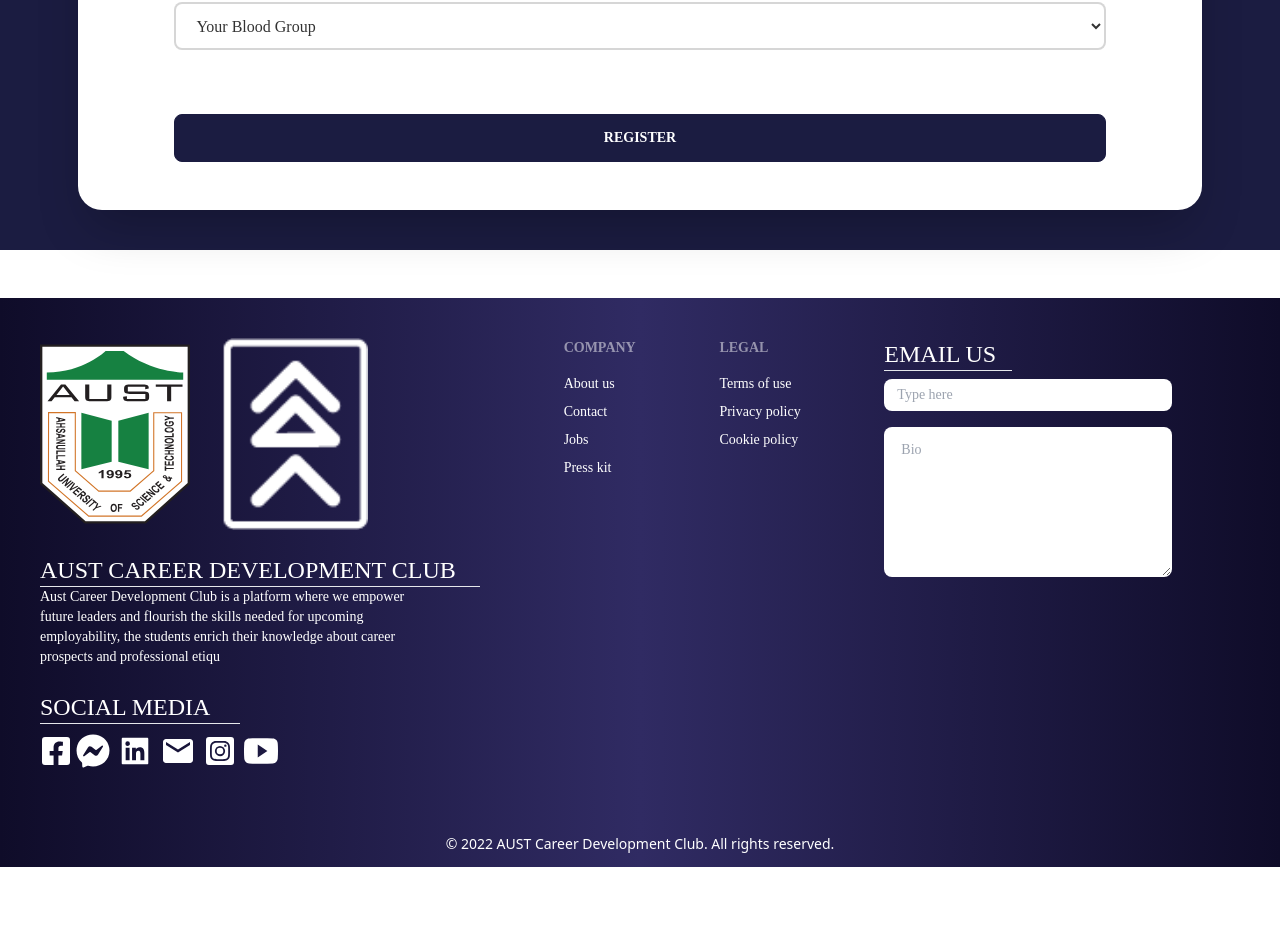
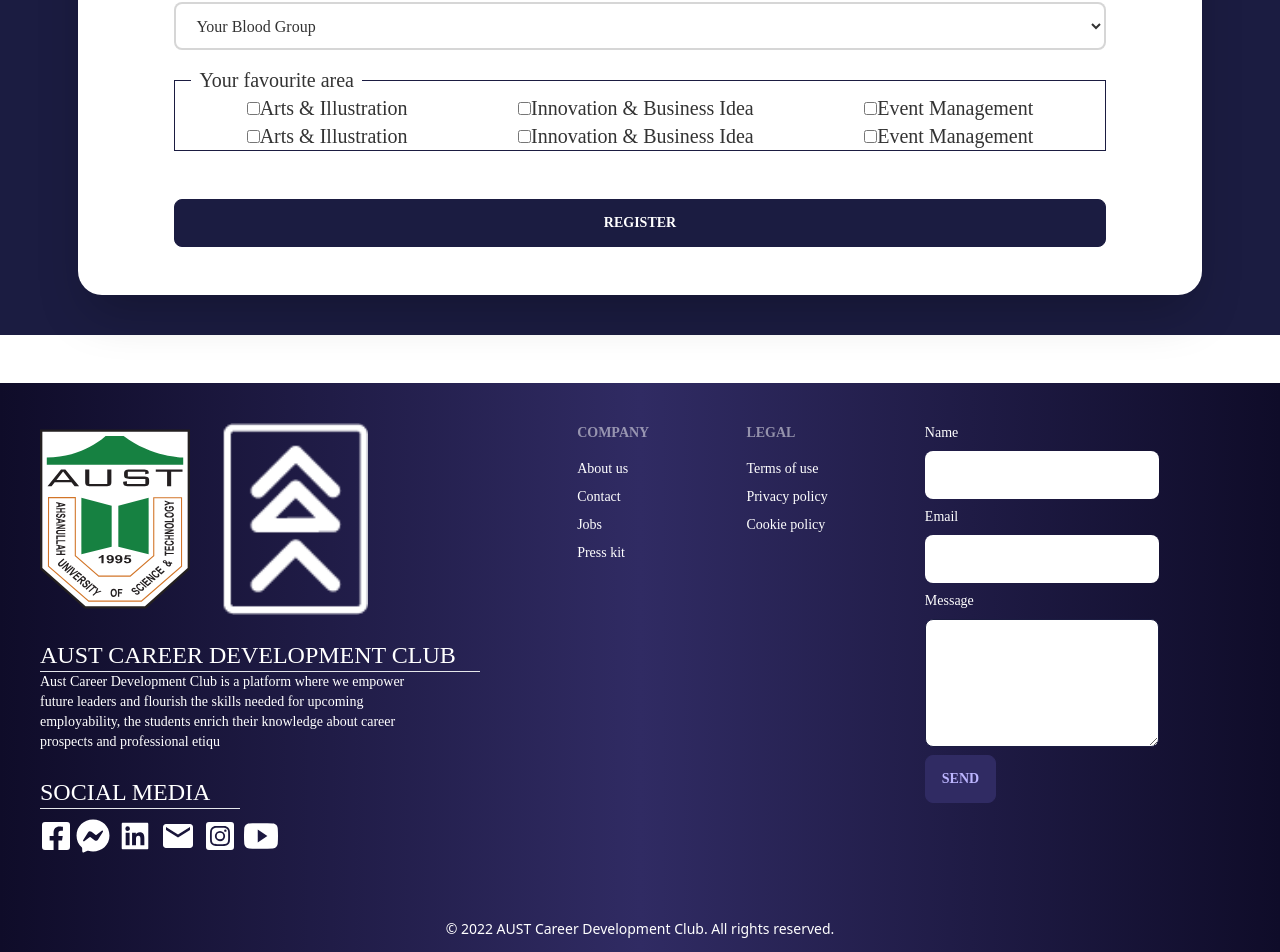
Before and after one commit to ibrahimkhalil188/aust-cdc, a React (Create React App) app: page /register in a window 1280 px wide. Shown: the part 2556-3508 px from the top of the page. Before the commit the page ends 3423 px from the top, so only its background shows below. Built offline with nearby package versions, Linux system fonts and the light colour scheme; no server answers; a web font is replaced by a local one.

Commit message:
email js emplement

```diff
--- a/package.json
+++ b/package.json
@@ -3,6 +3,7 @@
   "version": "0.1.0",
   "private": true,
   "dependencies": {
+    "@emailjs/browser": "^3.9.1",
     "@testing-library/jest-dom": "^5.16.5",
     "@testing-library/react": "^13.4.0",
     "@testing-library/user-event": "^13.5.0",
--- a/src/Components/Register/GmailRegister.js
+++ b/src/Components/Register/GmailRegister.js
@@ -1,38 +1,18 @@
-import React, { useEffect } from "react";
-import { useCreateUserWithEmailAndPassword } from "react-firebase-hooks/auth";
+import React, { useState } from "react";
 import { useForm } from "react-hook-form";
-import { useNavigate } from "react-router-dom";
-import { toast } from "react-toastify";
-import auth from "../../firebase.init";
-import Loading from "../Shared/Loading";
 const GmailRegister = () => {
-  const navigate = useNavigate();
+  const [checkboxCount,setCheckboxCount] = useState(0);
   const {
     register,
     handleSubmit,
     formState: { errors },
-  } = useForm();
+  } = useForm({defaultValues: {
+    checkbox: [],
+    radio: "",
+  }});
   const onSubmit = (data) => {
-    createUserWithEmailAndPassword(data.email, data.password);
-    console.log(data, error)
+    console.log(data.checkbox.length)
   };
-console.log(errors);
-  const [createUserWithEmailAndPassword, user, loading, error] =
-    useCreateUserWithEmailAndPassword(auth);
-
-  useEffect(() => {
-    if (user) {
-      toast.success("User created Successfully", { id: "1" });
-      navigate("/home");
-    }
-    if (error) {
-      toast.error(error.message, { id: "2" });
-    }
-  }, [user, navigate, error]);
-
-  if (loading) {
-    return <Loading></Loading>;
-  }
 
   return (
     <div className="w-full bg-primary mt-12 p-4">
@@ -98,7 +78,8 @@ console.log(errors);
             )}
           </div>
           <div className="form-control">
-            <select {...register("department", {
+            <select
+              {...register("department", {
                 required: {
                   value: "Department name",
                   message: "Department is required",
@@ -115,17 +96,34 @@ console.log(errors);
                   ? "border-secondary"
                   : "input-bordered border-2"
               }`}
-              >
-              <option className="text-lg font-sans" defaultValue="">Your Department</option>
-              <option className="text-lg font-sans" Value="Architecture">Architecture</option>
-              <option className="text-lg font-sans" Value="CSE">CSE</option>
-              <option className="text-lg font-sans" Value="CS">CS</option>
-              <option className="text-lg font-sans" Value="EEE">EEE</option>
-              <option className="text-lg font-sans" Value="IPE">IPE</option>
-              <option className="text-lg font-sans" Value="ME">ME</option>
-              <option className="text-lg font-sans" Value="TE">TE</option>
-              <option className="text-lg font-sans" Value="SOB">SOB</option>
-
+            >
+              <option className="text-lg font-sans" defaultValue="">
+                Your Department
+              </option>
+              <option className="text-lg font-sans" Value="Architecture">
+                Architecture
+              </option>
+              <option className="text-lg font-sans" Value="CSE">
+                CSE
+              </option>
+              <option className="text-lg font-sans" Value="CS">
+                CS
+              </option>
+              <option className="text-lg font-sans" Value="EEE">
+                EEE
+              </option>
+              <option className="text-lg font-sans" Value="IPE">
+                IPE
+              </option>
+              <option className="text-lg font-sans" Value="ME">
+                ME
+              </option>
+              <option className="text-lg font-sans" Value="TE">
+                TE
+              </option>
+              <option className="text-lg font-sans" Value="SOB">
+                SOB
+              </option>
             </select>
             {errors.department?.type === "required" && (
               <span class="label-text-alt text-red-600 mt-4">
@@ -158,12 +156,12 @@ console.log(errors);
           </div>
 
           <div className="form-control my-4">
-            <select {...register("semester", {
+            <select
+              {...register("semester", {
                 required: {
                   value: "Semester",
                   message: "Semester is required",
                 },
-
               })}
               type="text"
               placeholder="Semester"
@@ -172,18 +170,37 @@ console.log(errors);
                   ? "border-secondary"
                   : "input-bordered border-2"
               }`}
-              >
-              <option className="text-lg font-sans" defaultValue="">Your Semester</option>
-              <option className="text-lg font-sans" Value="1/1">1/1</option>
-              <option className="text-lg font-sans" Value="1/2">1/2</option>
-              <option className="text-lg font-sans" Value="2/1">2/1</option>
-              <option className="text-lg font-sans" Value="2/2">2/2</option>
-              <option className="text-lg font-sans" Value="3/1">3/2</option>
-              <option className="text-lg font-sans" Value="4/1">4/1</option>
-              <option className="text-lg font-sans" Value="4/2">4/2</option>
-              <option className="text-lg font-sans" Value="5/1">5/1</option>
-              <option className="text-lg font-sans" Value="5/2">5/2</option>
-
+            >
+              <option className="text-lg font-sans" defaultValue="">
+                Your Semester
+              </option>
+              <option className="text-lg font-sans" Value="1/1">
+                1/1
+              </option>
+              <option className="text-lg font-sans" Value="1/2">
+                1/2
+              </option>
+              <option className="text-lg font-sans" Value="2/1">
+                2/1
+              </option>
+              <option className="text-lg font-sans" Value="2/2">
+                2/2
+              </option>
+              <option className="text-lg font-sans" Value="3/1">
+                3/2
+              </option>
+              <option className="text-lg font-sans" Value="4/1">
+                4/1
+              </option>
+              <option className="text-lg font-sans" Value="4/2">
+                4/2
+              </option>
+              <option className="text-lg font-sans" Value="5/1">
+                5/1
+              </option>
+              <option className="text-lg font-sans" Value="5/2">
+                5/2
+              </option>
             </select>
             {errors.semester?.type === "required" && (
               <span class="label-text-alt text-red-600 mt-4">
@@ -216,12 +233,12 @@ console.log(errors);
           </div>
 
           <div className="form-control my-4">
-            <select {...register("blood", {
+            <select
+              {...register("blood", {
                 required: {
                   value: "Blood",
                   message: "Blood group is required",
                 },
-
               })}
               type="text"
               placeholder="Blood"
@@ -230,14 +247,28 @@ console.log(errors);
                   ? "border-secondary"
                   : "input-bordered border-2"
               }`}
-              >
-              <option className="text-lg font-sans" defaultValue="">Your Blood Group</option>
-              <option className="text-lg font-sans" Value="A+">A+</option>
-              <option className="text-lg font-sans" Value="B+">B+</option>
-              <option className="text-lg font-sans" Value="O+">O+</option>
-              <option className="text-lg font-sans" Value="AB+">AB+</option>
-              <option className="text-lg font-sans" Value="AB-">AB-</option>
-              <option className="text-lg font-sans" Value="A-">A-</option>
+            >
+              <option className="text-lg font-sans" defaultValue="">
+                Your Blood Group
+              </option>
+              <option className="text-lg font-sans" Value="A+">
+                A+
+              </option>
+              <option className="text-lg font-sans" Value="B+">
+                B+
+              </option>
+              <option className="text-lg font-sans" Value="O+">
+                O+
+              </option>
+              <option className="text-lg font-sans" Value="AB+">
+                AB+
+              </option>
+              <option className="text-lg font-sans" Value="AB-">
+                AB-
+              </option>
+              <option className="text-lg font-sans" Value="A-">
+                A-
+              </option>
             </select>
             {errors.semester?.type === "required" && (
               <span class="label-text-alt text-red-600 mt-4">
@@ -246,7 +277,92 @@ console.log(errors);
             )}
           </div>
 
-           {/* <div class="form-control w-full">
+          <div>
+          <fieldset className="border border-primary"
+
+          >
+            <legend className="text-xl mx-4 px-2">Your favourite area</legend>
+            <div className="lg:flex justify-around mx-4">
+              <div>
+                <input
+                {...register("checkbox", {
+                  required: {
+                    value: "checkbox",
+                    message: "checkbox is required",
+                  },
+                })}
+                 type="checkbox" value="Arts & Illustration" onClick={()=>setCheckboxCount(checkboxCount+1)}/>
+                <label for="fname" className="text-xl">
+                  Arts & Illustration
+                </label>
+              </div>
+              <div>
+                <input
+                {...register("checkbox", {
+                  required: {
+                    value: "checkbox",
+                    message: "checkbox is required",
+                  },
+                })}
+                type="checkbox" value="Innovation & Business Idea" onClick={()=>setCheckboxCount(checkboxCount+1)}/>
+                <label for="lname" className="text-xl">
+                  Innovation & Business Idea
+                </label>
+              </div>
+              <div>
+                <input
+                {...register("checkbox", {
+                  required: {
+                    value: "checkbox",
+                    message: "checkbox is required",
+                  },
+                })}
+                 type="checkbox" value="Event Management" onClick={()=>setCheckboxCount(checkboxCount+1)}/>
+                <label for="email" className="text-xl">
+                  Event Management
+                </label>
+              </div>
+            </div>
+            <div className="lg:flex justify-around mx-4">
+              <div>
+                <input
+                {...register("checkbox", {
+                  required: {
+                    value: "checkbox",
+                    message: "checkbox is required",
+                  },
+                })}
+                 type="checkbox" value="Arts & Illustration" onClick={()=>setCheckboxCount(checkboxCount+1)}/>
+                <label for="fname" className="text-xl">
+                  Arts & Illustration
+                </label>
+              </div>
+              <div>
+                <input type="checkbox" value="Innovation & Business Idea" onClick={()=>setCheckboxCount(checkboxCount+1)}/>
+                <label for="lname" className="text-xl">
+                  Innovation & Business Idea
+                </label>
+              </div>
+              <div>
+                <input type="checkbox" value="Event Management" checked={()=>setCheckboxCount(checkboxCount+1)}/>
+                <label for="email" className="text-xl">
+                  Event Management
+                </label>
+              </div>
+            </div>
+
+          </fieldset>
+          {errors.checkbox?.type === "required" && (
+              <span class="label-text-alt text-red-600 mt-4">
+                {errors.checkbox?.message}
+              </span>
+            )}
+            {
+              checkboxCount>=3?<span>ONly three option!</span>:""
+            }
+          </div>
+
+          {/* <div class="form-control w-full">
             <input
               {...register("password", {
                 minLength: {
@@ -277,7 +393,7 @@ console.log(errors);
                 {errors.password?.message}
               </span>
             )}
-          </div> */}
+          </div>  */}
 
           <button
             className="btn btn-primary w-full text-white my-12"
--- /dev/null
+++ b/src/Components/Shared/Emailjs.js
@@ -0,0 +1,30 @@
+import emailjs from '@emailjs/browser';
+import React, { useRef } from 'react';
+import { toast } from 'react-toastify';
+
+export const ContactUs = () => {
+  const form = useRef();
+
+  const sendEmail = (e) => {
+    e.preventDefault();
+
+    emailjs.sendForm('service_hf32esn', 'template_wi2kdse', form.current, 'UdkqsamMSobGuQ6BO')
+      .then((result) => {
+          toast.success("Email sent Successfully");
+      }, (error) => {
+          console.log(error.text);
+      });
+  };
+
+  return (
+    <form ref={form} onSubmit={sendEmail}>
+      <label>Name</label>
+      <input className='input' type="text" name="user_name" />
+      <label>Email</label>
+      <input className='input' type="email" name="user_email" />
+      <label>Message</label>
+      <textarea className="textarea textarea-primary text-black w-full h-32" name="message" />
+      <input className='btn' type="submit" value="Send" />
+    </form>
+  );
+};
--- a/src/Components/Shared/Footer.js
+++ b/src/Components/Shared/Footer.js
@@ -9,6 +9,7 @@ import { IoLogoYoutube } from "react-icons/io";
 import { MdEmail } from "react-icons/md";
 import austLogo from "../../Assets/Images/aust_logo.svg";
 import austcdc from "../../Assets/Logo/cdc_footertwo.png";
+import { ContactUs } from "./Emailjs";
 import SubFooter from "./SubFooter";
 const Footer = () => {
   return (
@@ -73,22 +74,9 @@ const Footer = () => {
           <a className="link link-hover">Privacy policy</a>
           <a className="link link-hover">Cookie policy</a>
         </div>
-        <div>
-          <h1 className="text-2xl w-32 uppercase">
-            Email us <hr></hr>
-          </h1>
-          <div className="w-72">
-            <input
-              type="text"
-              placeholder="Type here"
-              className="input input-sm w-full cursor-auto text-primary"
-            />
-            <textarea
-              className="textarea w-full h-[150px] mt-4"
-              placeholder="Bio"
-            ></textarea>
-          </div>
-        </div>
+
+        {/* Sent email */}
+       <ContactUs></ContactUs>
       </footer>
       <div className="bg-gradient-to-r from-[#0f0c29] via-[#302b63] to-[#0f0c29]">
         <div className="bg-white h-[0.2px] mx-48"></div>
```
Also changed, not shown: 1 other file (tests, documents, lock files or other folders).
